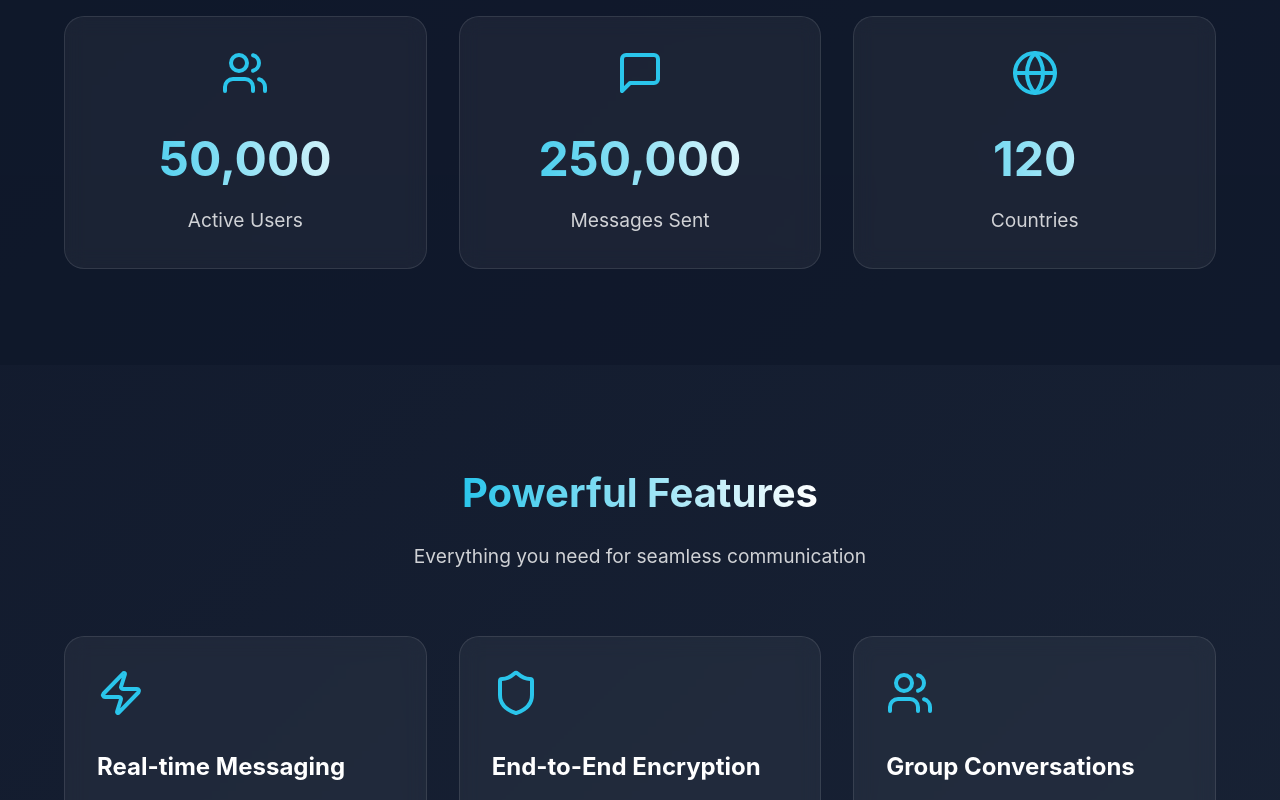
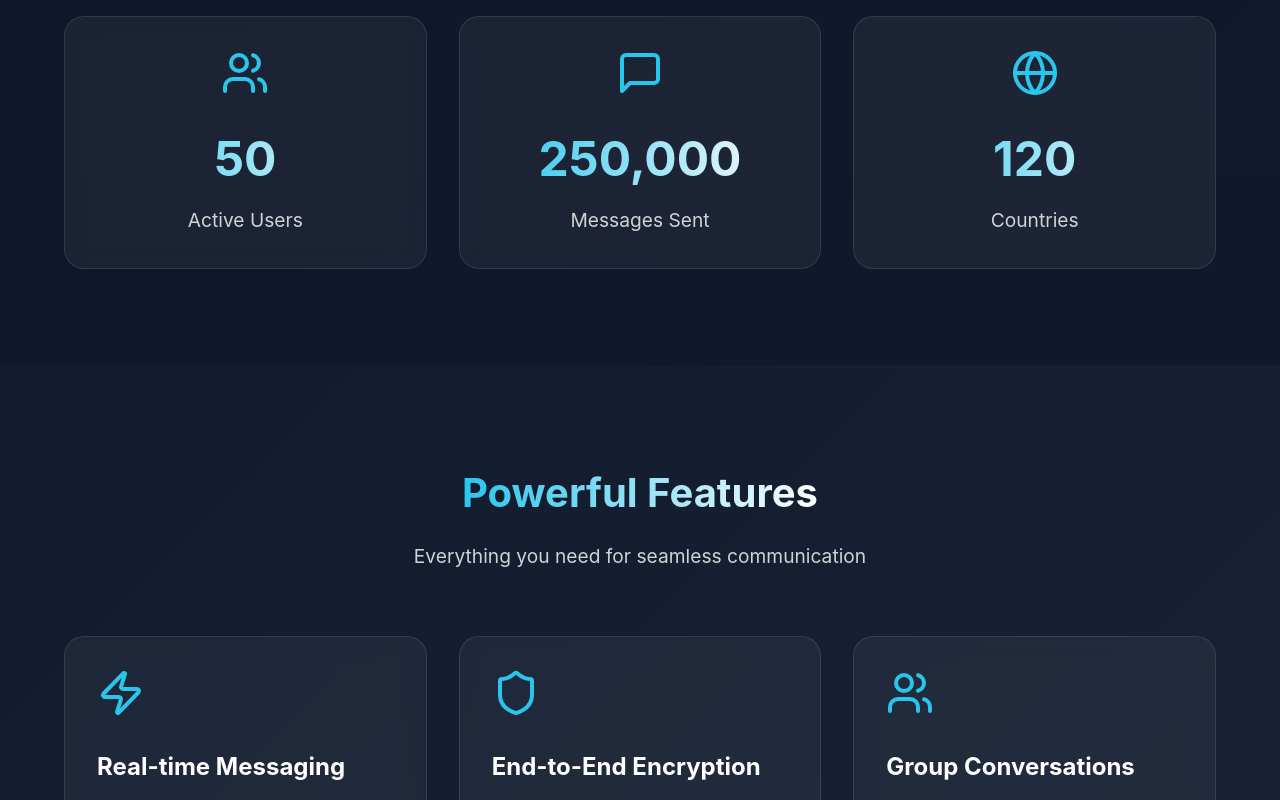
Before and after one commit to catmoreak/chit-chat, a React (Vite) app: page /about in a window 1280 px wide. Shown: the part 880-1680 px from the top of the page. Built offline with nearby package versions, Linux system fonts and the light colour scheme.

Commit message:
some minor chnages

```diff
--- a/src/pages/About.tsx
+++ b/src/pages/About.tsx
@@ -36,7 +36,7 @@ export default function About() {
     if (statsInView) {
       const interval = setInterval(() => {
         setStats((prev) => {
-          const newUsers = Math.min(prev.users + 1000, 50000)
+          const newUsers = Math.min(prev.users + 1000, 50)
           const newMessages = Math.min(prev.messages + 5000, 250000)
           const newCountries = Math.min(prev.countries + 5, 120)
 
```
